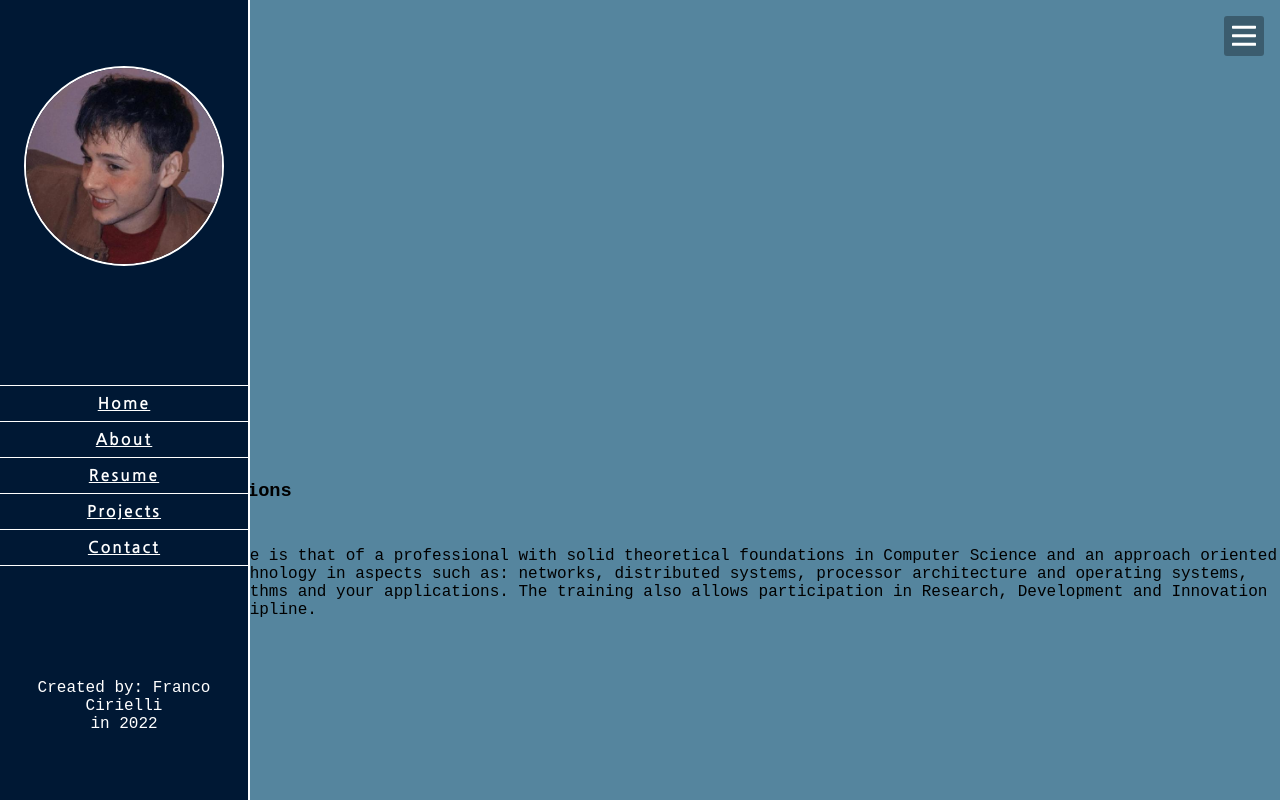
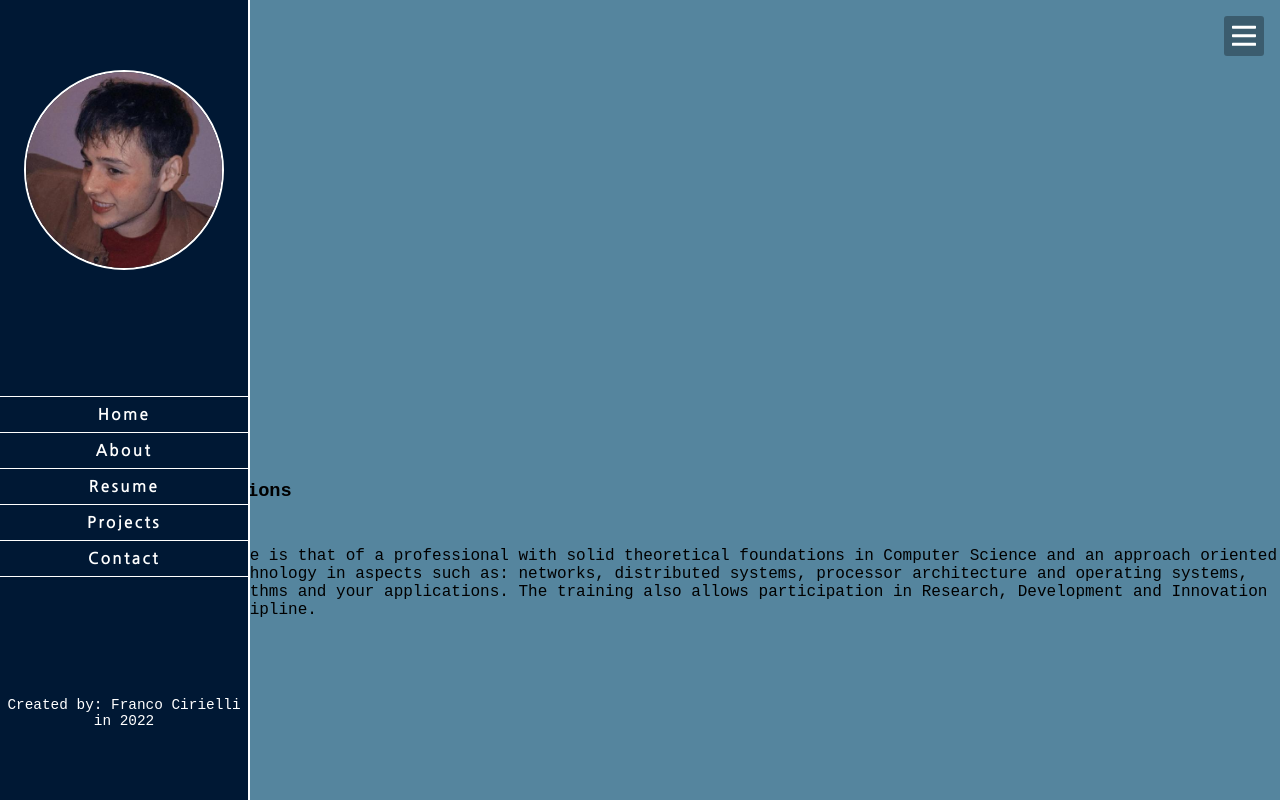
Before and after one commit to FrancoCirielli16/Portafolio, a plain HTML site: page Resumen/Resumen.html in a window 1280 px wide. Drawn offline with Linux system fonts and the light colour scheme.

Commit message:
cambio de clases

```diff
--- a/Resumen/Resumen.html
+++ b/Resumen/Resumen.html
@@ -16,17 +16,17 @@
 	<div class="home">
 		<div class="nav">
 			<nav class="nav__in">
-				<div class="nav__in__avatar">
-					<img class="nav__in__img" src="/avatar/FrancoCirielli.jfif">
+				<div class="avatar">
+					<img class="img" src="/avatar/FrancoCirielli.jfif">
 				</div>
-				<ul class="nav__in__section">
-					<li class="nav__in__items" id="item1"><a href="../index.html">Home</a></li>
-					<li class="nav__in__items"><a href="../AboutMe/AboutMe.html">About</a></li>
-					<li class="nav__in__items"><a href="./Resumen/Resumen.html">Resume</a></li>
-					<li class="nav__in__items"><a href="../Projecto/Project.html">Projects</a></li>
-					<li class="nav__in__items"><a href="../Contacto/Contacto.html">Contact</a></li>
+				<ul class="section">
+					<li class="items" id="item1"><a href="../index.html">Home</a></li>
+					<li class="items"><a href="../AboutMe/AboutMe.html">About</a></li>
+					<li class="items"><a href="./Resumen/Resumen.html">Resume</a></li>
+					<li class="items"><a href="../Projecto/Project.html">Projects</a></li>
+					<li class="items"><a href="../Contacto/Contacto.html">Contact</a></li>
 				</ul>
-				<footer class="nav__in__footer"><p>Created by: Franco Cirielli<br>in 2022</p></footer>
+				<footer class="footer"><p>Created by: Franco Cirielli<br>in 2022</p></footer>
 			</nav>
 		</div>
 		<div class="button-nav">
--- a/nav.css
+++ b/nav.css
@@ -1,5 +1,5 @@
 
-
+*{text-decoration: none;}
 
 /*inicio del css de la barra nav*/
 
@@ -17,14 +17,14 @@
     border-right: 2.5px solid #ffff;
 }
 
-.nav__in__avatar {
+.avatar {
 	background-color: #001834;
 	width: 100%;
     text-align: center;
     padding: 20px 0px;
 }
 
-.nav__in__img{
+.img{
 	height: 200px;
 	width: 200px;
 	border: 2px solid rgba(256, 256, 256, 128);
@@ -32,26 +32,25 @@
 }
 
 
-.nav__in__section {
+.section {
 	background-color: #001834;
+    border-top: 1.5px solid rgba(256, 256, 256, 128);
 	width: 100%;
 	margin-top: 2px;
 }
 
-#item1 {
-	border-top: 1.5px solid rgba(256, 256, 256, 128);
 
+.items {
+	display: block;
+	border-bottom: 1.5px solid rgba(256, 256, 256, 128);
+	text-align: center;
+    background-color: #001834;
+	width: 100%;
+	margin-top: 2px;
 }
 
 
-.nav__in__items {
-	display: block;
-	border-bottom: 1.5px solid rgba(256, 256, 256, 128);
-	text-align: center;
-}
-
-
-.nav__in__items a{
+.items a{
 	display: block;
 	font-family: 'Nanum Gothic', sans-serif;
 	font-size: 1rem;
@@ -62,11 +61,11 @@
 }
 
 
-.nav__in__footer {
+.footer {
 	width: 100%;
 	color:#ffff;
 	padding: 1.3rem 0px;
-    font-size: 1rem;
+    font-size: 0.9rem;
     display: block;
     text-align: center;
 }
```
Also changed, not shown: AboutMe/AboutMe.html (+9 -9 lines), Contacto/Contacto.html (+9 -9 lines), Projecto/Project.html (+9 -9 lines), index.css (+3 -6 lines), index.html (+9 -9 lines).
